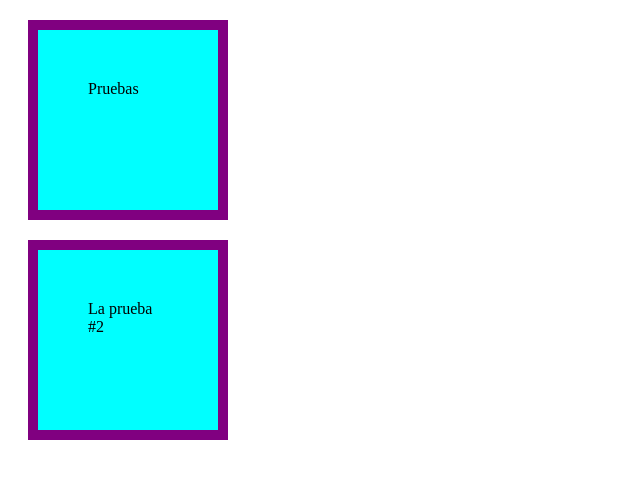
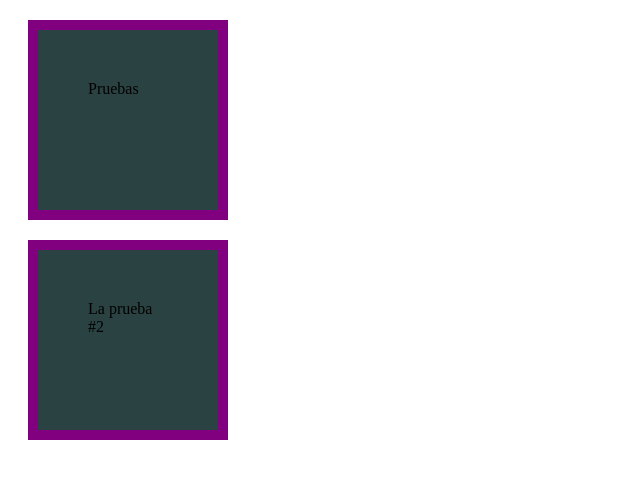
Before and after one commit to JhRA9/platzziPrueba, a plain HTML site: page Programacion web/1 - Frontend dev/modelo de caja.html in a window 1280 px wide. Shown: the whole page, without its empty margins (0-640 px from the left). Drawn offline with Linux system fonts and the light colour scheme.

Commit message:
Pruebas desde vscode

```diff
--- a/Programacion web/1 - Frontend dev/modelo de caja.html
+++ b/Programacion web/1 - Frontend dev/modelo de caja.html
@@ -8,7 +8,7 @@
       div {
         width: 200px;
         height: 200px;
-        background-color: aqua;
+        background-color: rgb(43, 66, 66);
         /* La propiedad padding se utiliza para establecer el espacio entre el borde del elemento y su contenido interior, lo que hace es darle una margen adicional al bloque y este ocupado un espacio por fuera del bloque */
         padding: 50px;
         /* Lo que hace es que el pading agregado este dentrro del bloque y no por fuera */
```
